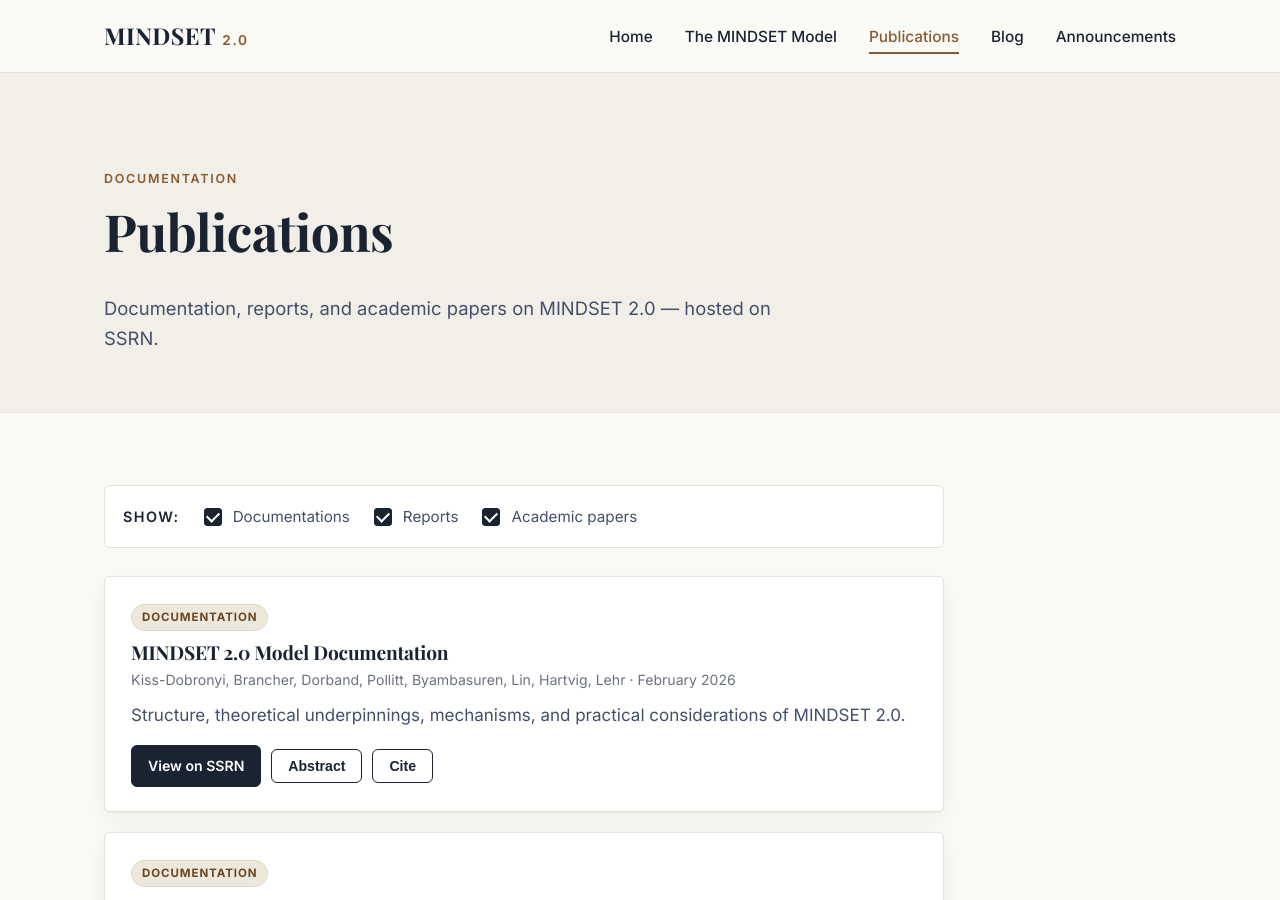
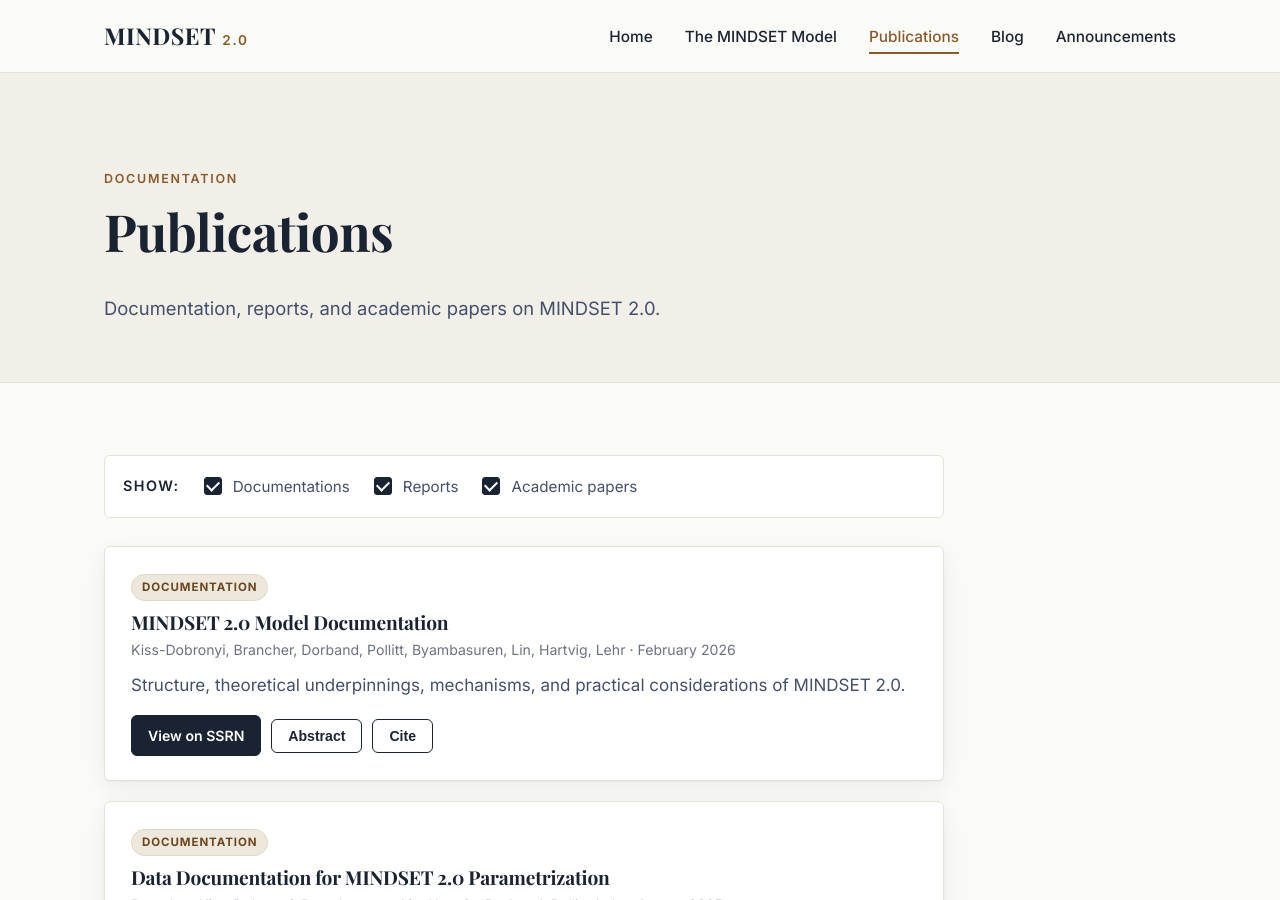
Before and after one commit to binderiya-bya/MINDSET_website, a Jekyll site: the page built from publications.html, in a window 1280 px wide and 900 px high. Built offline with Jekyll 4.4.1, drawn with Linux system fonts in a browser that asks for light colours.

Commit message:
update edits

```diff
--- a/publications.html
+++ b/publications.html
@@ -7,7 +7,7 @@
   <div class="container">
     <p class="eyebrow">Documentation</p>
     <h1>Publications</h1>
-    <p class="lede">Documentation, reports, and academic papers on MINDSET 2.0 — hosted on SSRN.</p>
+    <p class="lede">Documentation, reports, and academic papers on MINDSET 2.0.</p>
   </div>
 </section>
 
```
Also changed, not shown: reports.md (deleted, +0 -17 lines).
